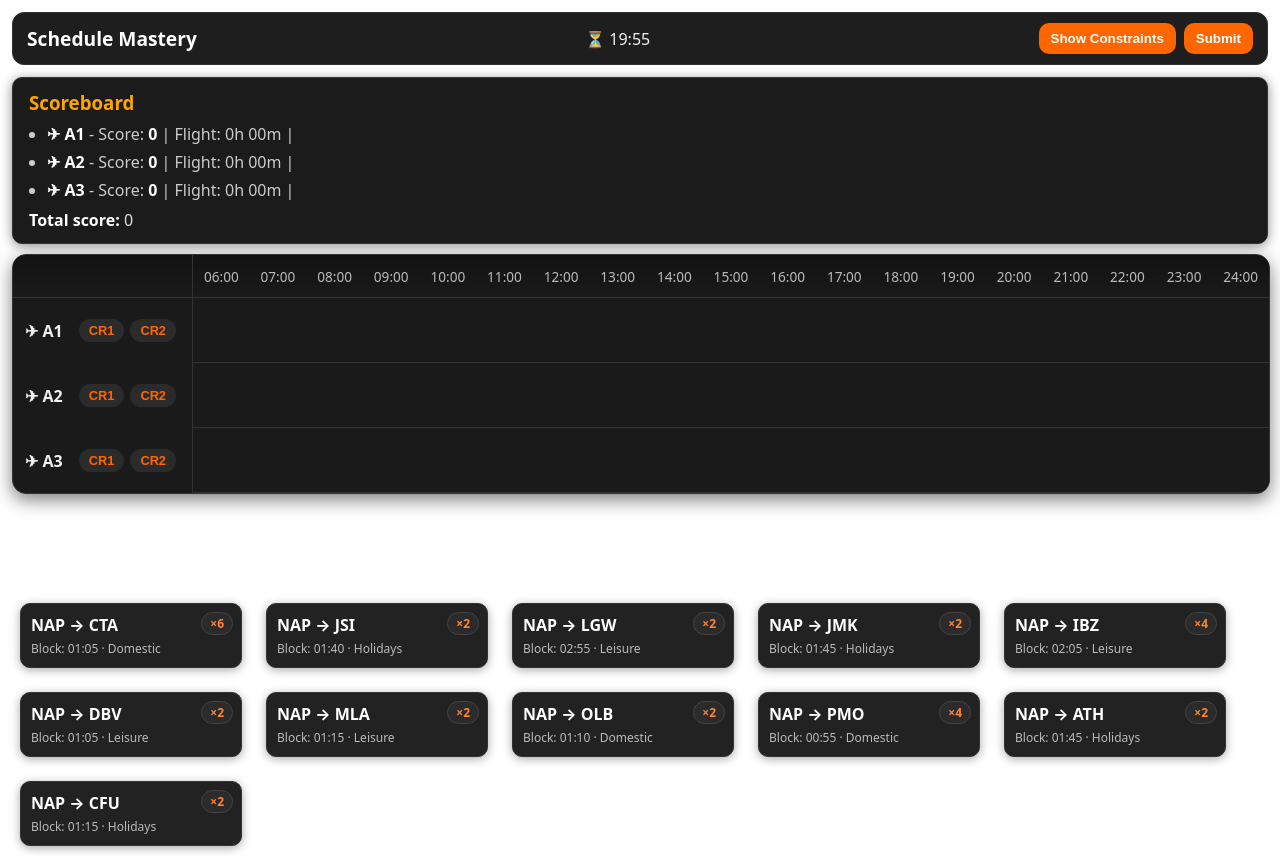
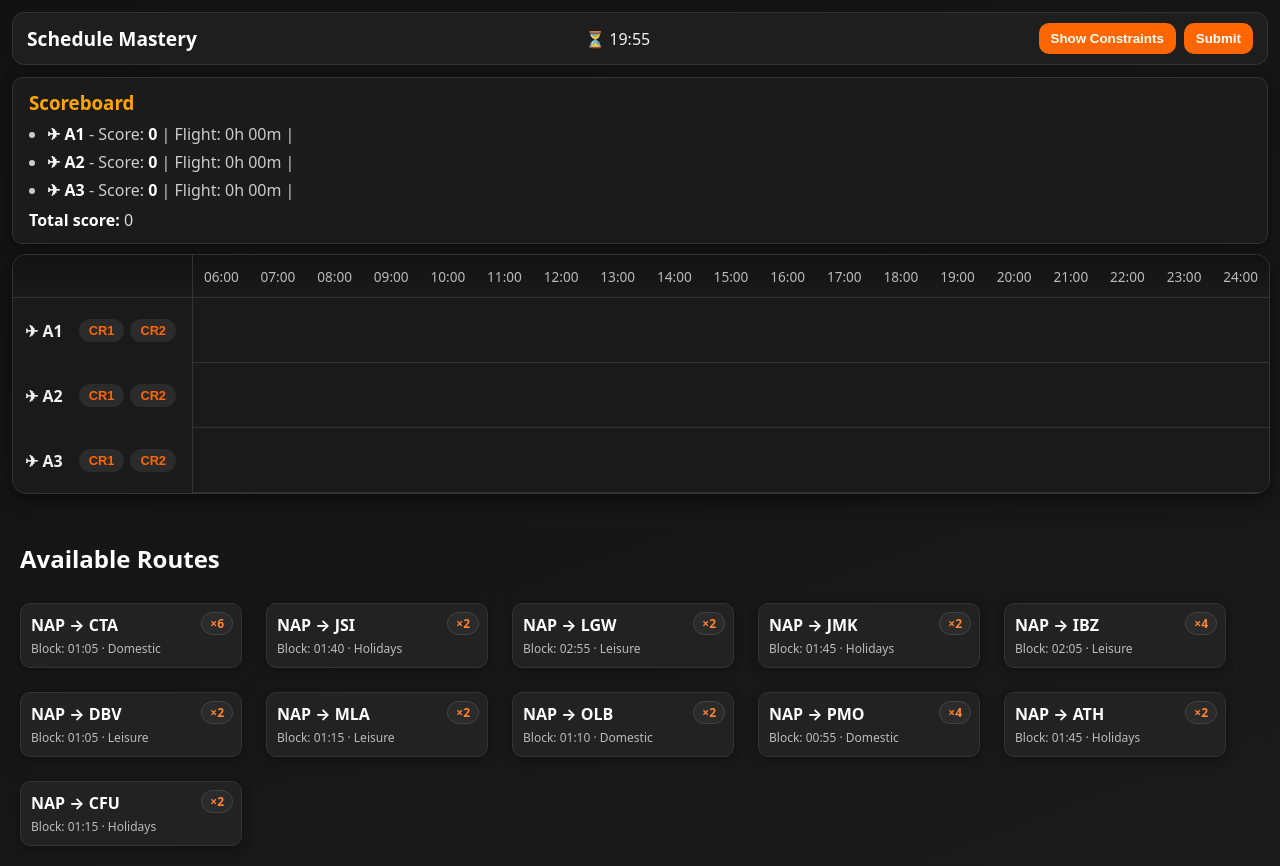
Before and after one commit to aleoliveto/scheduling, a React (Create React App) app: page / in a window 1280 px wide. Built offline with nearby package versions, Linux system fonts and the light colour scheme.

Commit message:
Update App.scss

```diff
--- a/src/components/App.scss
+++ b/src/components/App.scss
@@ -55,6 +55,11 @@ button:hover:not(:disabled) { background: #e65c00; }
   flex-direction: column;
   gap: 16px;
 }
+html, body, #root {
+  background: linear-gradient(160deg, #121212, #1a1a1a);
+  color: #f0f0f0;
+  color-scheme: dark;
+}
 
 /* iPad niceties */
 * { -webkit-tap-highlight-color: transparent; }
```
